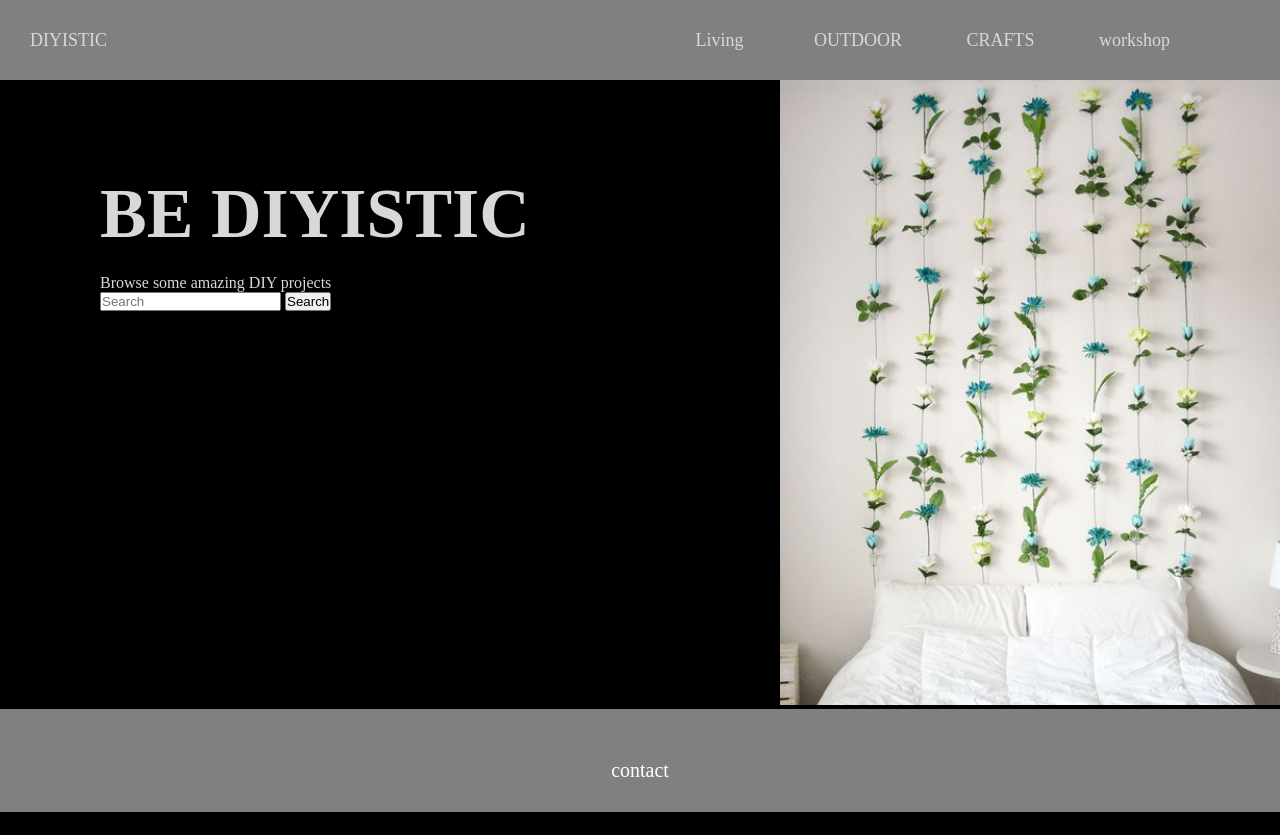
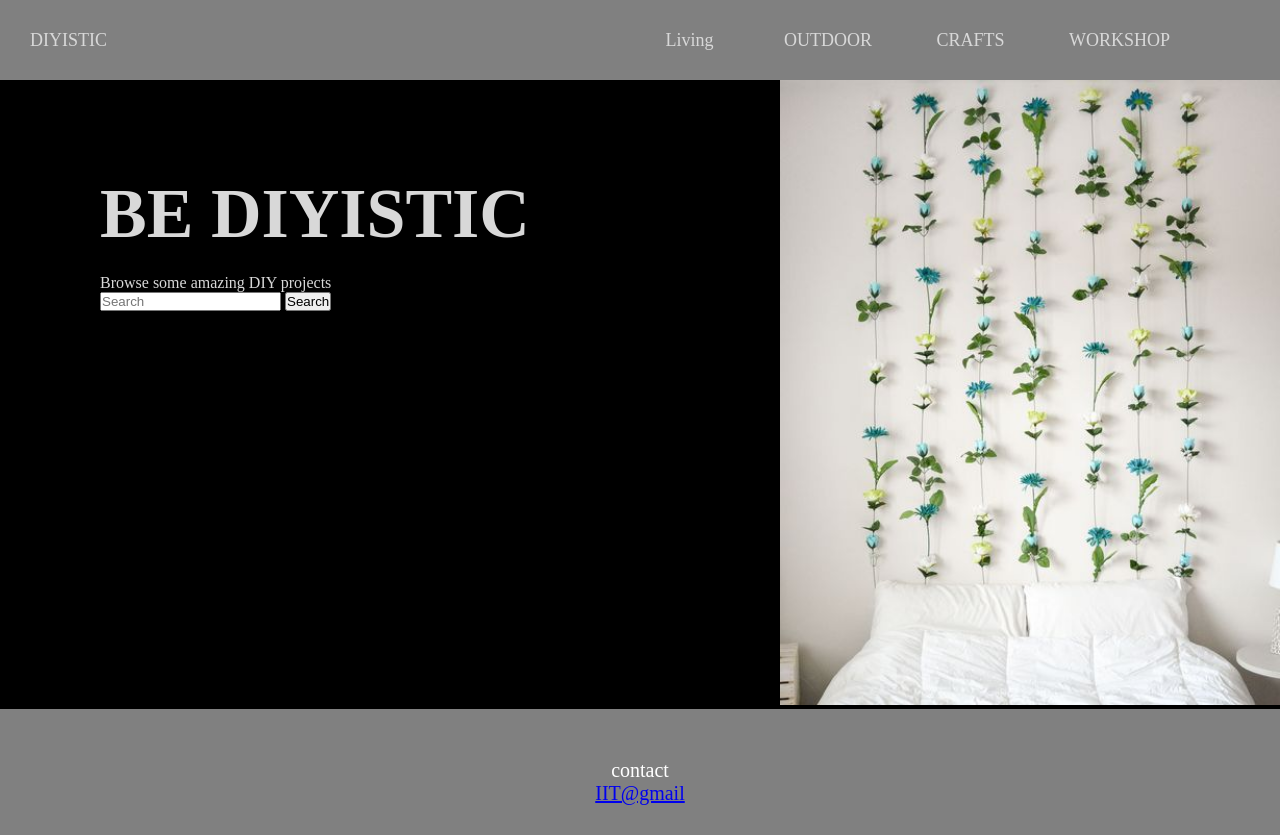
Before and after one commit to NIKSHEPJ/ITM_541, a plain HTML site: page index.html in a window 1280 px wide. Before the commit the page ends 812 px from the top, so only its background shows below. Drawn offline with Linux system fonts and the light colour scheme.

Commit message:
index file added image and footer

```diff
--- a/index.html
+++ b/index.html
@@ -17,7 +17,7 @@
             <li><a href ="#">Living</a></li>
             <li><a href ="#">OUTDOOR</a></li>
             <li><a href ="#">CRAFTS</a></li>
-             <li><a href ="#">workshop</a></li>
+             <li><a href ="#">WORKSHOP</a></li>
             </ul>
             </nav>
         <main>
@@ -40,7 +40,7 @@
                </main>
                <footer>
                    <p>contact </p>
-                   <a href="IIT@gmail.com"></a>
+                   <a href="IIT@gmail.com">IIT@gmail</a>
                  </footer>
    </body>
    </html>
```
